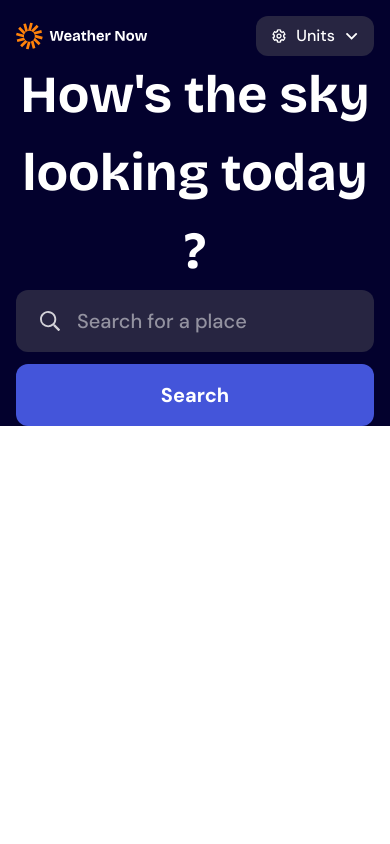
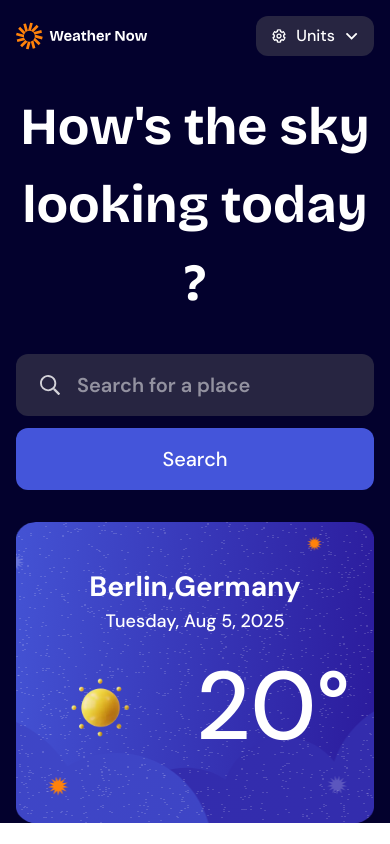
Before and after one commit to conormcfarlane/daily-weather-app, a React (Vite) app: page / in a window 390 px wide. Built offline with nearby package versions, Linux system fonts and the light colour scheme.

Commit message:
current forecast bg made responsive

```diff
--- a/src/App.css
+++ b/src/App.css
@@ -54,6 +54,17 @@
   src: url("assets/fonts/bricolage-grotesque-v9-latin-700.woff2")
     format("woff2"); /* Chrome 36+, Opera 23+, Firefox 39+, Safari 12+, iOS 10+ */
 }
+@theme {
+  /* Font sizes */
+  --fs-96: calc(96 / 16 * 1rem);
+  --fs-52: calc(52 / 16 * 1rem);
+  --fs-32: calc(32 / 16 * 1rem);
+  --fs-28: calc(28 / 16 * 1rem);
+  --fs-20: calc(20 / 16 * 1rem);
+  --fs-18: calc(18 / 16 * 1rem);
+  --fs-16: calc(16 / 16 * 1rem);
+  --fs-14: calc(14 / 16 * 1rem);
+}
 
 :root {
   /* Neutral */
@@ -66,20 +77,10 @@
   --color-neutral-0-hsl: hsl(0 0% 100%);
   /* Orange */
   --color-orange-500-hsl: hsl(28 100% 52%);
+
   /* Blue */
-
   --color-blue-500-hsl: hsl(233 67% 56%);
   --color-blue-700-hsl: hsl(248 70% 36%);
-
-  /* Font sizes */
-  /* --fs-96: calc(96 / 16 * 1rem);
-  --fs-52: calc(52 / 16 * 1rem);
-  --fs-32: calc(32 / 16 * 1rem);
-  --fs-28: calc(28 / 16 * 1rem);
-  --fs-20: calc(20 / 16 * 1rem);
-  --fs-18: calc(18 / 16 * 1rem);
-  --fs-16: calc(16 / 16 * 1rem);
-  --fs-14: calc(14 / 16 * 1rem); */
 }
 body {
   font-family: "DM Sans", Arial, Helvetica, sans-serif;
@@ -91,3 +92,17 @@ h2,
 h3 {
   font-family: "Bricolage Grotesque", Arial, Helvetica, sans-serif;
 }
+
+/* Background for CurrentForecast Small */
+.cureent-forecast {
+  background-image: url("./assets/images/bg-today-small.svg");
+  background-size: cover;
+  background-repeat: no-repeat;
+  background-position: center;
+}
+/* Background for CurrentForecast Medium and Large */
+@media (min-width: 768px) {
+  .cureent-forecast {
+    background-image: url("./assets/images/bg-today-large.svg");
+  }
+}
--- /dev/null
+++ b/src/Components/CurrentForecast.tsx
@@ -0,0 +1,26 @@
+import React from "react";
+import iconSunny from "../assets/images/icon-sunny.webp";
+import bgSmall from "../assets/images/bg-today-small.svg";
+import bgLarge from "../assets/images/bg-today-large.svg";
+
+export default function () {
+  return (
+    <section
+      className="cureent-forecast px-6 py-11 bg-no-repeat bg-cover bg-center rounded-2xl"
+    >
+      <div className="text-(length:--fs-28) font-bold text-center">
+        <p>Berlin,Germany</p>
+        <p className="text-(length:--fs-18) font-medium">
+          Tuesday, Aug 5, 2025
+        </p>
+      </div>
+      <div className="flex items-center justify-between">
+        <img src={iconSunny} alt="weather code symbol" className="w-30 h-30" />
+        <div className="flex text-(length:--fs-96)">
+          <p>20</p>
+          <span>&deg;</span>
+        </div>
+      </div>
+    </section>
+  );
+}
--- a/src/Components/Layout.tsx
+++ b/src/Components/Layout.tsx
@@ -1,16 +1,20 @@
 import React from "react";
 import Header from "./Header";
 import SearchBar from "./SearchBar";
+import CurrentForecast from "./CurrentForecast";
 
 export default function Layout() {
   return (
     <div className="bg-(--color-neutral-900-hsl) grid grid-cols-[1fr_calc(100%-2rem)_1fr] pt-4">
-      <div className="col-start-2">
+      <div className="col-start-2 space-y-8">
         <Header />
         <div>
-          <h1 className="text-center text-[calc(52/16*1rem)]  md:text-[calc(96/16*1rem)]">How's the sky looking today ?</h1>
+          <h1 className="text-center text-(length:--fs-52) ">
+            How's the sky looking today ?
+          </h1>
         </div>
-        <SearchBar/>
+        <SearchBar />
+        <CurrentForecast />
       </div>
     </div>
   );
--- a/src/Components/SearchBar.tsx
+++ b/src/Components/SearchBar.tsx
@@ -5,15 +5,17 @@ export default function SearchBar() {
   return (
     <section className="flex flex-col gap-3">
       <div className="flex bg-(--color-neutral-800-hsl) px-6 py-4 rounded-xl gap-4">
-        <img src={iconSearch} alt="search icon" />
+        <img src={iconSearch} alt="search icon" className="cursor-pointer" />
         <input
           type="text"
           placeholder="Search for a place"
-          className="text-[calc(20/16*1rem)]"
+          className="text-(length:--fs-20) font-semibold"
         />
       </div>
       <div className="bg-(--color-blue-500-hsl) text-center py-4 rounded-xl">
-        <p className="text-[calc(20/16*1rem)] font-bold">Search</p>
+        <p className="text-(length:--fs-20) font-medium cursor-pointer">
+          Search
+        </p>
       </div>
     </section>
   );
```
